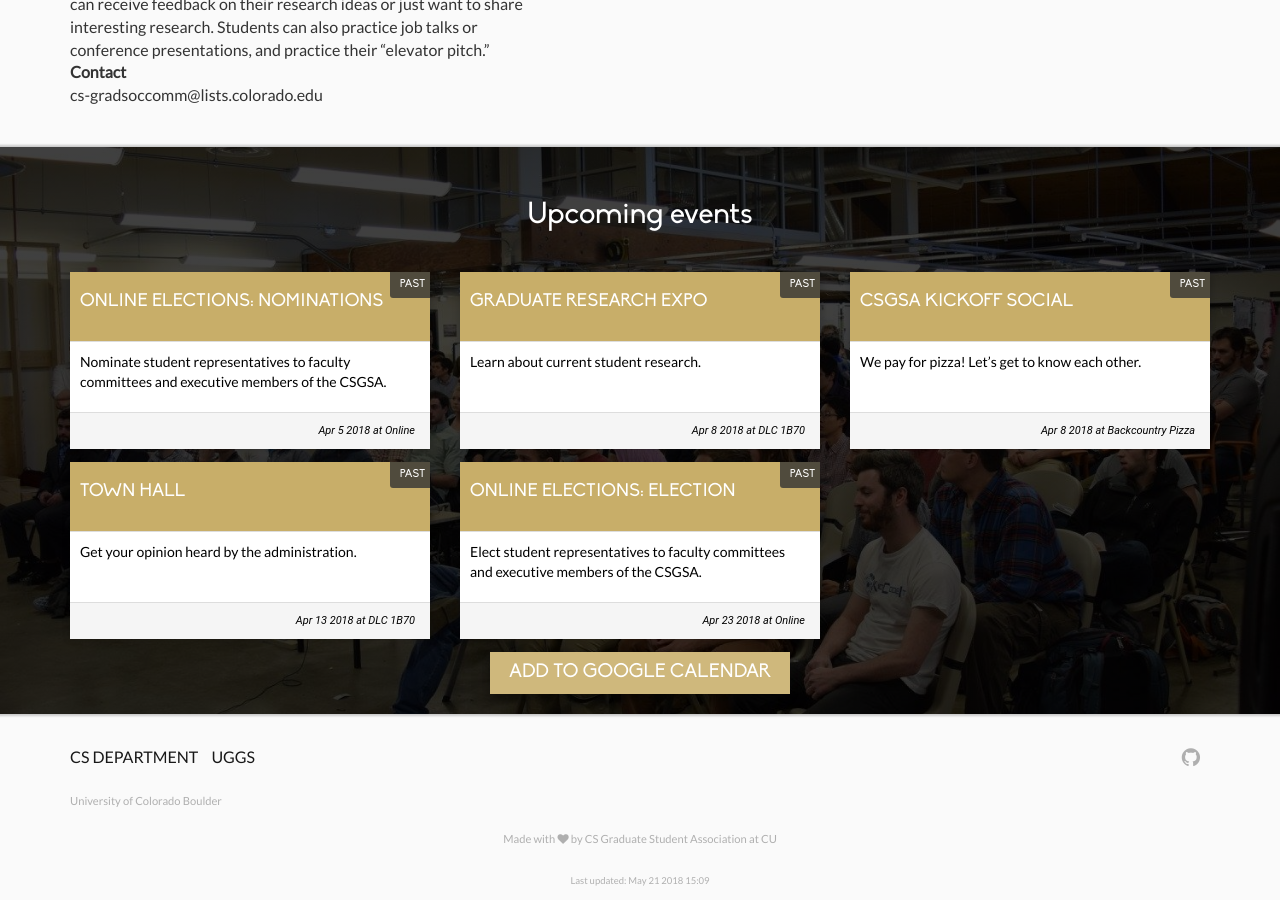
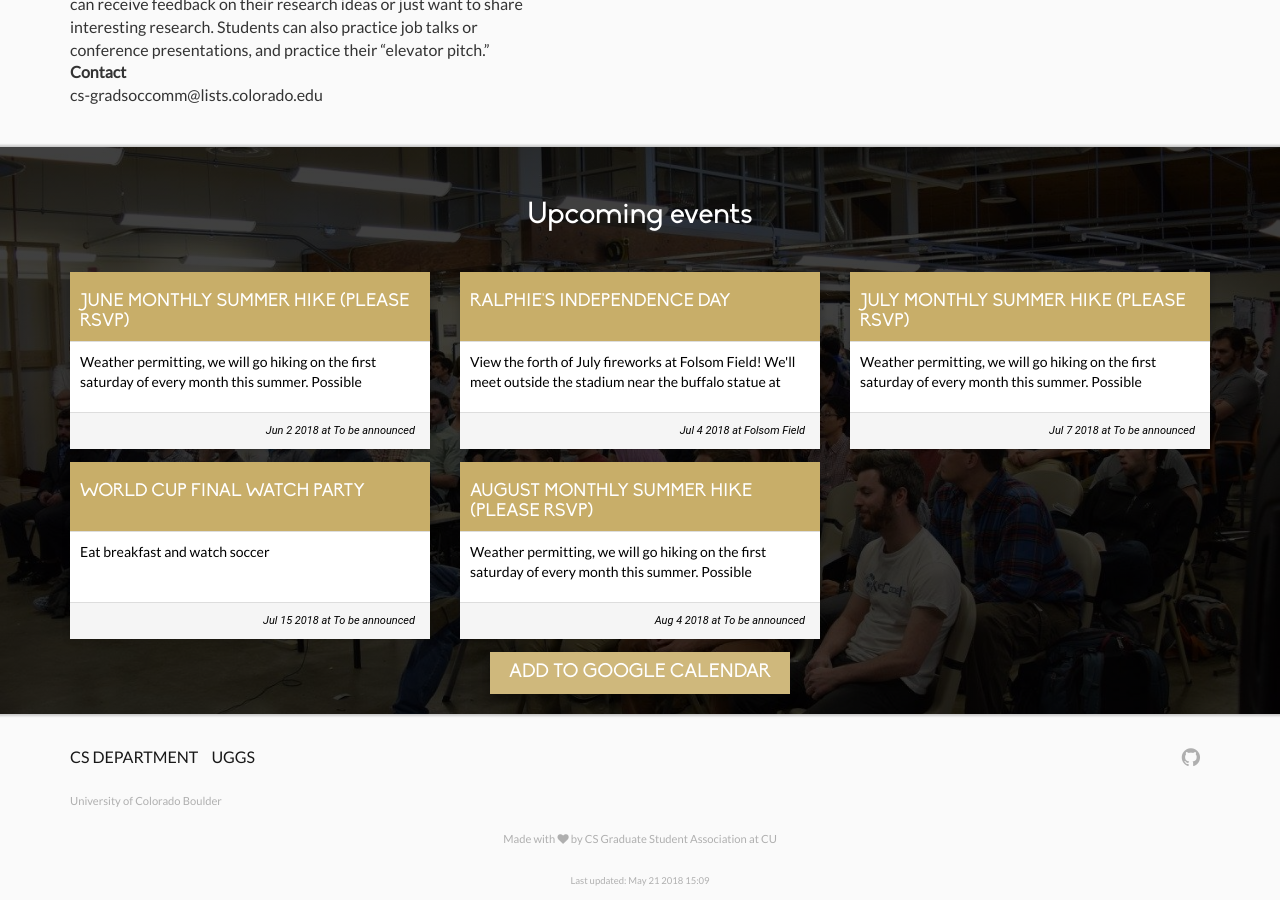
Before and after one commit to casassg/events-landing, a Jekyll site: the page built from index.md, in a window 1280 px wide and 900 px high, scrolled down 1837 px. Built offline with Jekyll 4.4.1, drawn with Linux system fonts in a browser that asks for light colours; nearby versions of some CDN libraries.

Commit message:
Added summer events

```diff
--- a/_data/events.yml
+++ b/_data/events.yml
@@ -1,31 +1,30 @@
-#Example ecents
-- name: Graduate Research Expo
-  line: Learn about current student research.
-  date: 2018-04-08 3:30 PM
-  end-date: 2018-04-08 5:30 PM
-  location: DLC 1B70
+#Example events
+- name: June Monthly Summer Hike (Please RSVP)
+  line: Weather permitting, we will go hiking on the first saturday of every month this summer. Possible destinations include Chatauqua, Sanitas, Green Mountain, and Bear Peak. The routes will be chosen based on the number of participants, so please RSVP. Contact Jessica.Finocchiaro@colorado.edu for more info
+  date: 2018-06-02 9:00 AM
+  end-date: 2018-06-02 12:00 PM
+  location: To be announced
 
-- name: CSGSA Kickoff Social
-  line: We pay for pizza! Let’s get to know each other.
-  date: 2018-04-08 6:00 PM
-  end-date: 2018-04-08 7:30 PM
-  location: Backcountry Pizza
+- name: Ralphie's Independence Day
+  line: View the forth of July fireworks at Folsom Field! We'll meet outside the stadium near the buffalo statue at 8:30 pm (fireworks start around 9:45 but there is also music and Ralphie first). Text (207)837-1192 if you can't find us.
+  date: 2018-07-04 8:30 PM
+  end-date: 2018-07-04 10:30 PM
+  location: Folsom Field
 
-- name: Town Hall
-  line: Get your opinion heard by the administration.
-  date: 2018-04-13 3:30 PM
-  end-date: 2018-04-13 4:30 PM
-  location: DLC 1B70
+- name: July Monthly Summer Hike (Please RSVP)
+  line: Weather permitting, we will go hiking on the first saturday of every month this summer. Possible destinations include Chatauqua, Sanitas, Green Mountain, and Bear Peak. The routes will be chosen based on the number of participants, so please RSVP. Contact Jessica.Finocchiaro@colorado.edu for more info
+  date: 2018-07-07 9:00 AM
+  end-date: 2018-07-07 12:00 PM
+  location: To be announced
 
-- name: "Online Elections: Nominations"
-  line:  Nominate student representatives to faculty committees and executive members of the CSGSA.
-  date: 2018-04-05 1:00 AM
-  end-date: 2018-04-20 11:59 PM
-  url: https://cuboulder.qualtrics.com/jfe/form/SV_b7w6enCpABwEyz3
-  location: Online
+- name: World Cup Final Watch Party
+  line: Eat breakfast and watch soccer
+  date: 2018-07-15 9:00 AM
+  end-date: 2018-07-15 12:00 PM
+  location: To be announced
 
-- name: "Online Elections: Election"
-  line:  Elect student representatives to faculty committees and executive members of the CSGSA.
-  date: 2018-04-23 1:00 AM
-  end-date: 2018-05-04 11:59 PM
-  location: Online
+- name: August Monthly Summer Hike (Please RSVP)
+  line: Weather permitting, we will go hiking on the first saturday of every month this summer. Possible destinations include Chatauqua, Sanitas, Green Mountain, and Bear Peak. The routes will be chosen based on the number of participants, so please RSVP. Contact Jessica.Finocchiaro@colorado.edu for more info
+  date: 2018-08-04 9:00 AM
+  end-date: 2018-08-04 12:00 PM
+  location: To be announced
```
